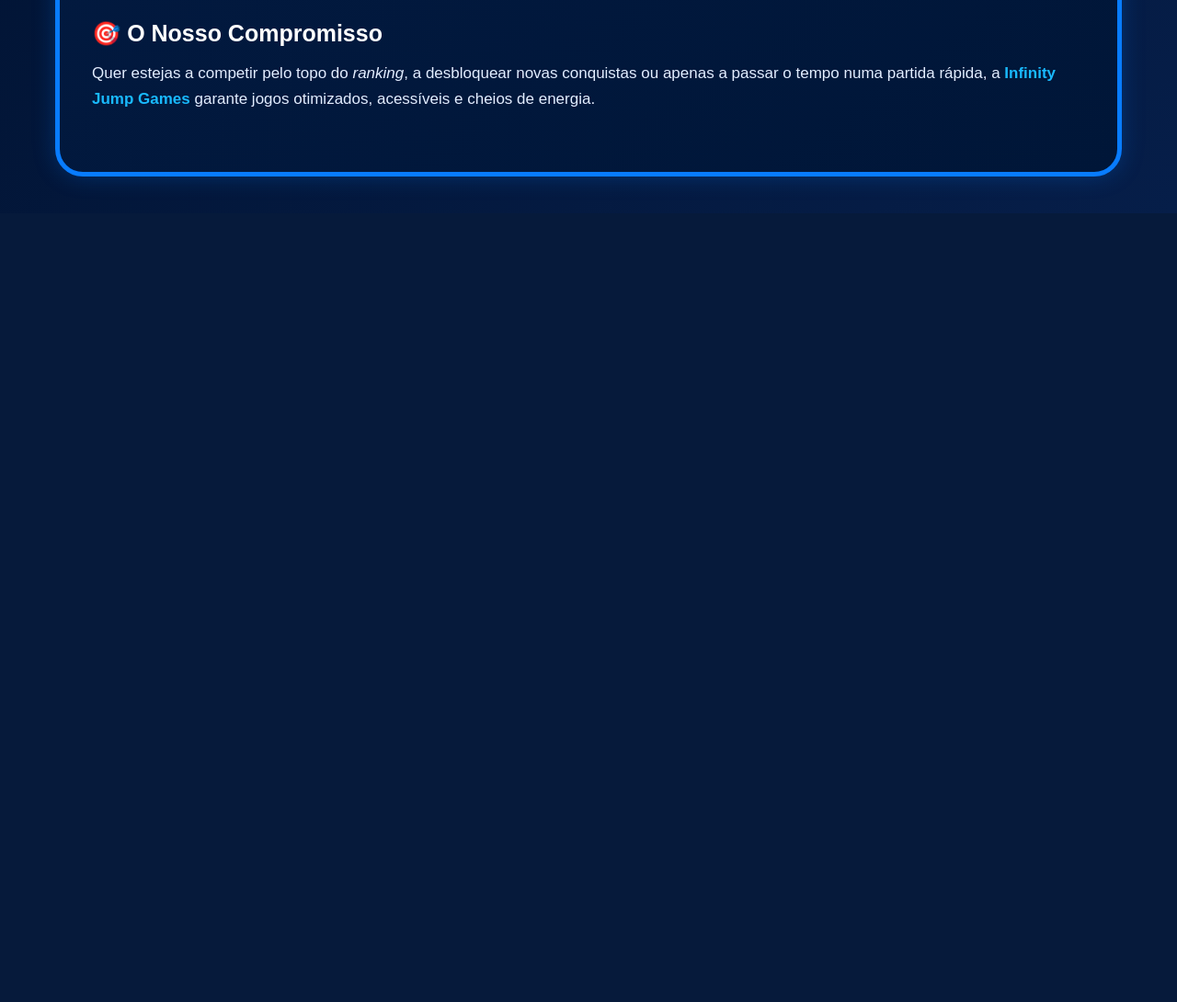
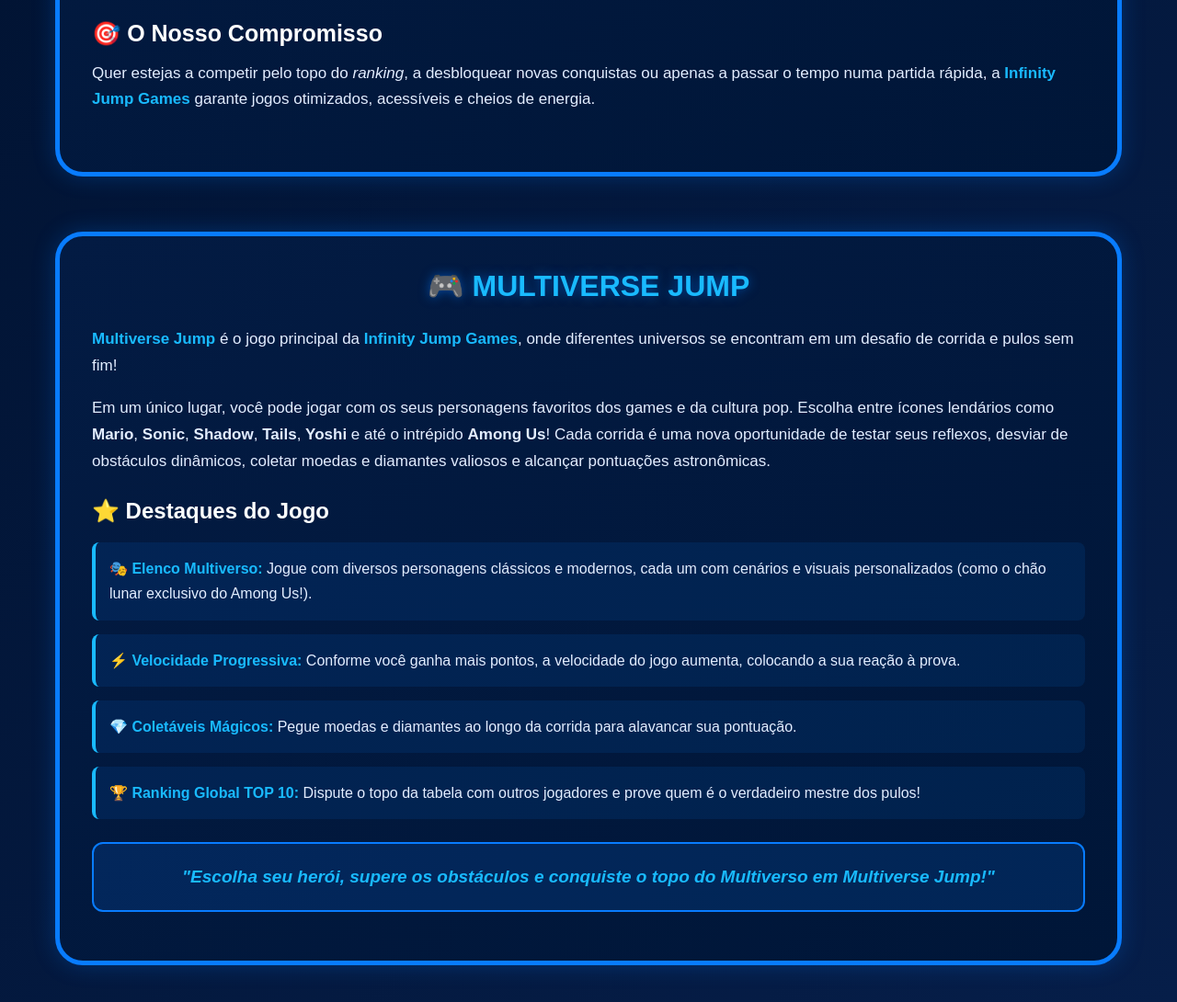
Before and after one commit to gabrielguerra-coder/sprintMario_GabrielGuedes, a PHP site: page /sobrenos.php in a window 1280 px wide. Shown: the part 708-1798 px from the top of the page at 92% size. Before the commit the page ends 940 px from the top, so only its background shows below. Run offline with PHP 8.4, Linux system fonts and the light colour scheme.

Commit message:
commit atualizado
termino do sobre nós e alterações em um fundo de um persoagem.

```diff
--- a/index.php
+++ b/index.php
@@ -155,6 +155,9 @@ try {
                         PERSONAGEM
                 </button>
                 <button type="button" class="btn btn-secondary" id="btn-change-player">TROCAR JOGADOR</button>
+                <a href="sobrenos.php" target="_blank" class="btn btn-secondary">
+                    SOBRE NÓS
+                </a>
             </div>
         </div>
     </div>
--- a/sobrenos.php
+++ b/sobrenos.php
@@ -61,11 +61,14 @@
         }
 
         /* ÁREA PRINCIPAL */
+        /* Área que organiza os cards na vertical */
         .sobre-container {
             width: 100%;
             padding: 25px 20px 40px;
             display: flex;
-            justify-content: center;
+            flex-direction: column;
+            align-items: center;
+            gap: 30px;
         }
 
         /* CARD PRINCIPAL */
@@ -181,6 +184,105 @@
             .sobre-lista {
                 grid-template-columns: 1fr;
                 gap: 22px;
+            }
+        }
+        /* CARD MULTIVERSE JUMP */
+        .multiverse-card {
+            width: 100%;
+            max-width: 1160px;
+            padding: 35px;
+            background: linear-gradient(145deg, #031b43, #001638);
+            border: 5px solid #087cff;
+            border-radius: 30px;
+            box-shadow: 0 0 25px rgba(0, 123, 255, 0.25);
+            margin-top: 30px;
+        }
+
+        /* TÍTULO DO MULTIVERSE JUMP */
+        .multiverse-titulo {
+            text-align: center;
+            font-size: 32px;
+            font-weight: 900;
+            text-transform: uppercase;
+            color: #19baff;
+            margin-bottom: 25px;
+            text-shadow: 0 0 12px rgba(0, 123, 255, 0.5);
+        }
+
+        /* TEXTOS DO JOGO */
+        .multiverse-card p {
+            font-size: 17px;
+            line-height: 1.7;
+            color: #e3edff;
+            margin-bottom: 18px;
+        }
+
+        /* TÍTULO DOS DESTAQUES */
+        .multiverse-subtitulo {
+            color: #ffffff;
+            font-size: 24px;
+            margin: 25px 0 20px;
+        }
+
+        /* LISTA DE DESTAQUES */
+        .multiverse-lista {
+            list-style: none;
+            padding: 0;
+            margin-bottom: 25px;
+        }
+
+        .multiverse-lista li {
+            color: #e3edff;
+            font-size: 16px;
+            line-height: 1.7;
+            margin-bottom: 15px;
+            padding: 15px;
+            background: rgba(8, 124, 255, 0.10);
+            border-left: 4px solid #19baff;
+            border-radius: 8px;
+        }
+
+        .multiverse-lista strong {
+            color: #19baff;
+        }
+
+        /* FRASE FINAL */
+        .multiverse-frase {
+            margin-top: 25px;
+            padding: 20px;
+            background: rgba(8, 124, 255, 0.15);
+            border: 2px solid #087cff;
+            border-radius: 12px;
+            text-align: center;
+            color: #19baff !important;
+            font-size: 19px !important;
+            font-weight: bold;
+            font-style: italic;
+        }
+
+        /* AJUSTES PARA CELULARES */
+        @media (max-width: 768px) {
+            .multiverse-card {
+                padding: 22px 18px;
+                border-width: 3px;
+                border-radius: 20px;
+            }
+
+            .multiverse-titulo {
+                font-size: 25px;
+            }
+
+            .multiverse-subtitulo {
+                font-size: 21px;
+            }
+
+            .multiverse-card p,
+            .multiverse-lista li {
+                font-size: 15px;
+            }
+
+            .multiverse-frase {
+                font-size: 16px !important;
             }
         }
     </style>
@@ -306,7 +408,77 @@
 
         </section>
 
+        <!-- CARD MULTIVERSE JUMP -->
+        <section class="multiverse-card">
+
+            <h2 class="multiverse-titulo">
+                🎮 Multiverse Jump
+            </h2>
+
+            <p>
+                <strong class="destaque">Multiverse Jump</strong> é o jogo
+                principal da <strong class="destaque">Infinity Jump Games</strong>,
+                onde diferentes universos se encontram em um desafio de
+                corrida e pulos sem fim!
+            </p>
+
+            <p>
+                Em um único lugar, você pode jogar com os seus personagens
+                favoritos dos games e da cultura pop. Escolha entre ícones
+                lendários como <strong>Mario</strong>, <strong>Sonic</strong>,
+                <strong>Shadow</strong>, <strong>Tails</strong>,
+                <strong>Yoshi</strong> e até o intrépido
+                <strong>Among Us</strong>! Cada corrida é uma nova oportunidade
+                de testar seus reflexos, desviar de obstáculos dinâmicos,
+                coletar moedas e diamantes valiosos e alcançar pontuações
+                astronômicas.
+            </p>
+
+            <!-- DESTAQUES DO JOGO -->
+            <h3 class="multiverse-subtitulo">
+                ⭐ Destaques do Jogo
+            </h3>
+
+            <ul class="multiverse-lista">
+
+                <li>
+                    <strong>🎭 Elenco Multiverso:</strong>
+                    Jogue com diversos personagens clássicos e modernos,
+                    cada um com cenários e visuais personalizados
+                    (como o chão lunar exclusivo do Among Us!).
+                </li>
+
+                <li>
+                    <strong>⚡ Velocidade Progressiva:</strong>
+                    Conforme você ganha mais pontos, a velocidade do jogo
+                    aumenta, colocando a sua reação à prova.
+                </li>
+
+                <li>
+                    <strong>💎 Coletáveis Mágicos:</strong>
+                    Pegue moedas e diamantes ao longo da corrida para
+                    alavancar sua pontuação.
+                </li>
+
+                <li>
+                    <strong>🏆 Ranking Global TOP 10:</strong>
+                    Dispute o topo da tabela com outros jogadores e prove
+                    quem é o verdadeiro mestre dos pulos!
+                </li>
+
+            </ul>
+
+            <!-- FRASE FINAL -->
+            <p class="multiverse-frase">
+                "Escolha seu herói, supere os obstáculos e conquiste o topo
+                do Multiverso em <strong>Multiverse Jump</strong>!"
+            </p>
+
+        </section>
+
     </main>
+
+
 
 </body>
 </html>
```
Also changed, not shown: css/style.css (+7 -0 lines), js/script.js (+24 -18 lines).
